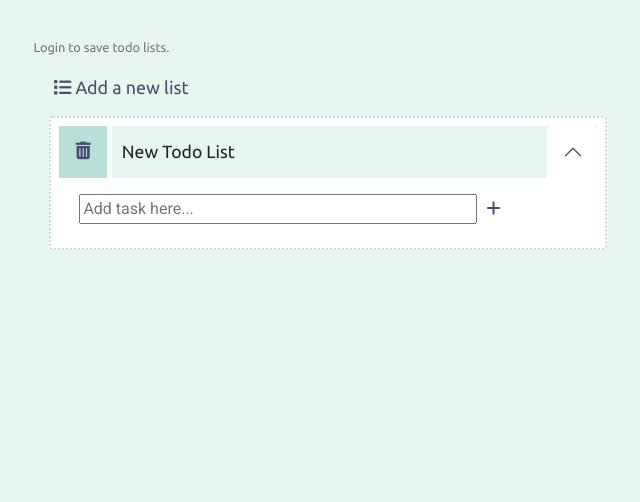
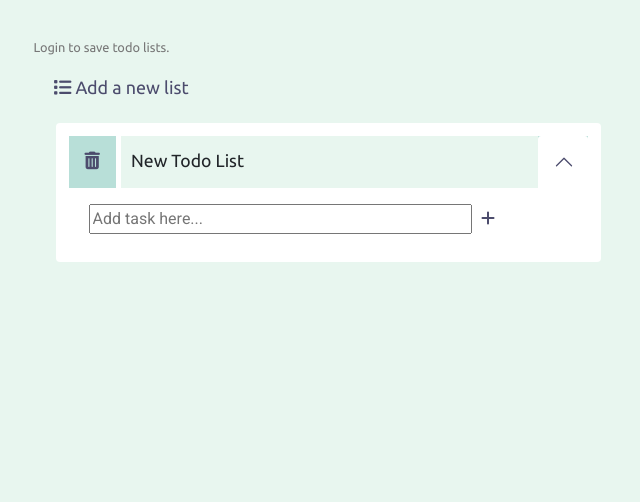
Before and after one commit to cloverwhale/day88-Todo-List, a Flask app: page / in a window 1280 px wide. Shown: the part 56-558 px from the top of the page, without its empty margins (5-645 px from the left). Run offline with Flask 2, Linux system fonts and the light colour scheme; some libraries are stand-ins or nearby versions.

Commit message:
Update style

```diff
--- a/static/css/main.css
+++ b/static/css/main.css
@@ -118,9 +118,9 @@ input:focus {
 }
 
 .group {
-    padding:0.5em;
-    margin:1em;
-    border:2px dotted #B8DFD8;
+    padding:0.8em;
+    margin:1.4em;
+    border:none;
 }
 
 .list-title {
@@ -142,10 +142,10 @@ input:focus {
 }
 
 .sortable-list li {
-    margin:0.5em 0;
+    margin:0.8em 0;
     background: #FFE194;
     padding:0.5em;
-    border: 1px dashed #FFF;
+    border-bottom: 1px solid #ccc;
 }
 
 .form-check-input:checked {
--- a/static/js/main.js
+++ b/static/js/main.js
@@ -20,8 +20,8 @@ $(function() {
 
             divGroup.innerHTML = "<h2 class=\"accordion-header d-flex\" id=\"" + idLabel + "\">" +
                                  "<i class=\"fa-solid fa-trash-can del-list-icon p-3\"></i>" +
-                                 "<input type=\"text\" class=\"form-control-plaintext\" value=\"New Todo List\">" +
-                                 "<button class=\"accordion-button p-3 flex-fill\" type=\"button\" data-bs-toggle=\"collapse\" data-bs-target=\"#" + idAccArea + "\" aria-expanded=\"true\" aria-controls=\"" + idAccArea + "\">" +
+                                 "<input type=\"text\" class=\"form-control-plaintext w-300\" value=\"New Todo List\">" +
+                                 "<button class=\"accordion-button p-3\" type=\"button\" data-bs-toggle=\"collapse\" data-bs-target=\"#" + idAccArea + "\" aria-expanded=\"true\" aria-controls=\"" + idAccArea + "\">" +
                                  "</button>" +
                                  "</h2>";
 
```
